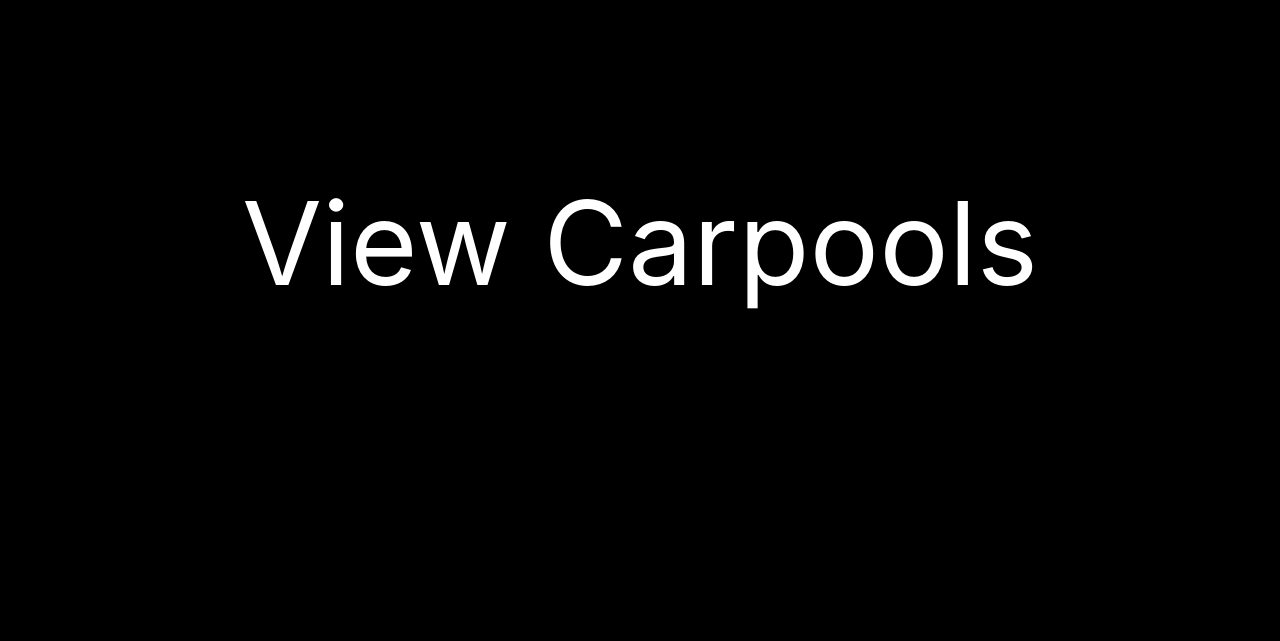
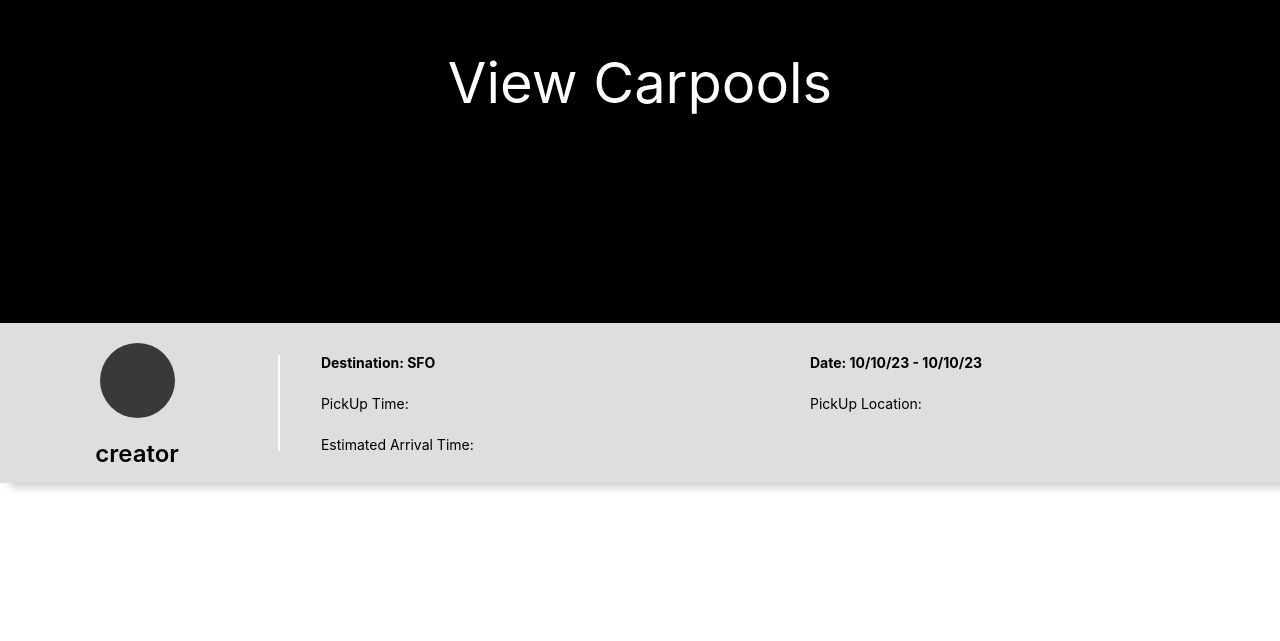
Before and after one commit to thomaspwang/CalPool, a React (Create React App) app in the folder calpool-fe/: page /view_carpools in a window 1280 px wide. Shown: the part 157-798 px from the top of the page. Built offline with nearby package versions, Linux system fonts and the light colour scheme.

Commit message:
Resized box, added shadow

```diff
--- a/calpool-fe/src/components/CarpoolCard.css
+++ b/calpool-fe/src/components/CarpoolCard.css
@@ -1,11 +1,7 @@
 .card {
-    box-shadow: 0 4px 8px 0 rgba(0,0,0,0.2);
+    box-shadow: 10px 4px 8px 0 rgba(0,0,0,0.2);
     transition: 0.3s;
-    /* border-radius: 5px; */
     background-color: rgb(223, 222, 222);
-    border: 5px solid #636363;
-    padding: 5px;
-    border-radius: 5px;
     width: 80rem;
     height: 10rem;
     display: flex;
@@ -90,8 +86,6 @@
   .vertical-line{
     width: 2px; /* Line width */
     background-color: rgb(255, 255, 255); /* Line color */
-    height: 90%; /* Override in-line if you want specific height. */
-    float: left; /* Causes the line to float to left of content.
-      You can instead use position:absolute or display:inline-block
-      if this fits better with your design */
+    height: 60%; /* Override in-line if you want specific height. */
+    float: left;
   }
--- a/calpool-fe/src/pages/ViewCarpools.css
+++ b/calpool-fe/src/pages/ViewCarpools.css
@@ -1,11 +1,11 @@
 
 .View-header {
     background-color: #000000;
-    min-height: 100vh;
+    min-height: 60vh; /* Adjust the minimum height as needed */
     display: flex;
     flex-direction: column;
     align-items: center;
-    justify-content:center;
-    font-size: calc(100px + 2vmin);
+    font-size: calc(40px + 2vmin); /* Adjust the font size as needed */
     color: white;
-}
+    justify-content: center;
+  }
```
